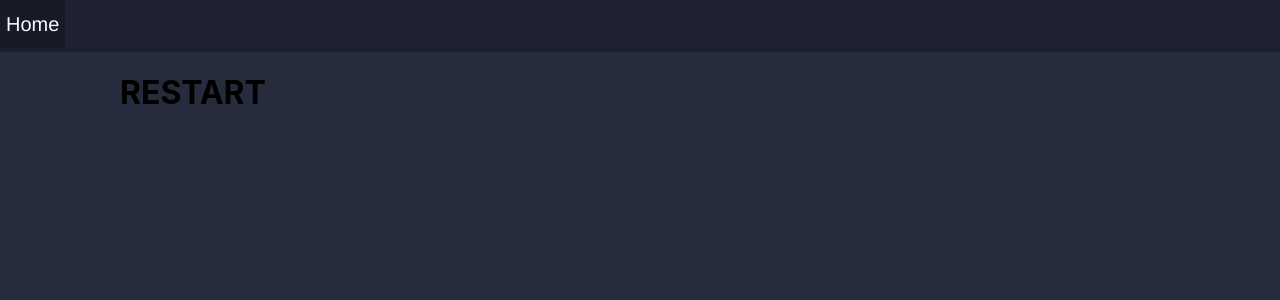
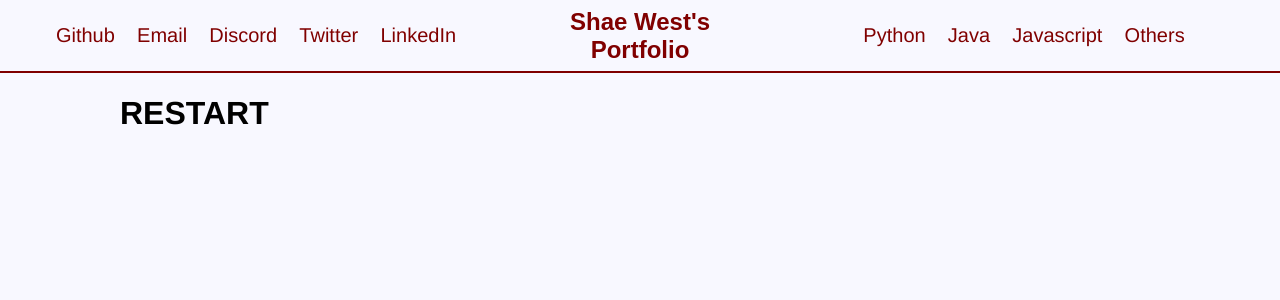
Before and after one commit to westshae/-old-westshae.github.io, a React (Create React App) app: page /#/ in a window 1280 px wide. Before the commit this address led to /#/. Shown: the top 300 px of the page. Built offline with nearby package versions, Linux system fonts and the light colour scheme.

Commit message:
Changed colour scheme, updated nav bar, created new page setups, new favicon

```diff
--- a/public/index.html
+++ b/public/index.html
@@ -9,35 +9,10 @@
       name="description"
       content="Web site created using create-react-app"
     />
-    <link rel="apple-touch-icon" href="%PUBLIC_URL%/assets/images/logos/react.comaltoya.svg" />
-    <!--
-      manifest.json provides metadata used when your web app is installed on a
-      user's mobile device or desktop. See https://developers.google.com/web/fundamentals/web-app-manifest/
-    -->
-    <link rel="manifest" href="%PUBLIC_URL%/manifest.json" />
-    <!--
-      Notice the use of %PUBLIC_URL% in the tags above.
-      It will be replaced with the URL of the `public` folder during the build.
-      Only files inside the `public` folder can be referenced from the HTML.
-
-      Unlike "/favicon.ico" or "favicon.ico", "%PUBLIC_URL%/favicon.ico" will
-      work correctly both with client-side routing and a non-root public URL.
-      Learn how to configure a non-root public URL by running `npm run build`.
-    -->
     <title>westshae.com</title>
   </head>
-  <body style="background-color:#272C3D">
+  <body style="background-color:#f8f8ff">
     <noscript>You need to enable JavaScript to run this app.</noscript>
     <div id="root"></div>
-    <!--
-      This HTML file is a template.
-      If you open it directly in the browser, you will see an empty page.
-
-      You can add webfonts, meta tags, or analytics to this file.
-      The build step will place the bundled scripts into the <body> tag.
-
-      To begin the development, run `npm start` or `yarn start`.
-      To create a production bundle, use `npm run build` or `yarn build`.
-    -->
   </body>
 </html>
--- a/src/App.js
+++ b/src/App.js
@@ -1,22 +1,26 @@
-import React, { Component } from "react";
-
 import {HashRouter, Route, Switch, Redirect } from "react-router-dom";
 
 //Pages
 import Index from "./pages/index";
+import Java  from "./pages/java";
+import Python from "./pages/python";
+import Javascript from "./pages/javascript";
+import Others from "./pages/others";
 
-class App extends Component {
-  render() {
+const App = () =>{
   return (
     <HashRouter>
       <Switch>
         <Route exact path="/" component={Index} />
         <Route exact path="/index" component={Index}/>
+        <Route exact path="/java" component={Java}/>
+        <Route exact path="/python" component={Python}/>
+        <Route exact path="/javascript" component={Javascript}/>
+        <Route exact path="/others" component={Others}/>
         <Redirect to={"/"}/>
       </Switch>
     </HashRouter>
   )
 }
-}
 
 export default App;
--- a/src/components/Container.jsx
+++ b/src/components/Container.jsx
@@ -3,7 +3,7 @@ import styled from "styled-components";
 
 //Overall container for all components on the page, wraps around navbar and content
 const Container = styled.div`
-    background-color:#272C3D;
+    background-color:#f8f8ff;
     display:flex;
     flex-direction:column;
     overflow:visible;
--- a/src/components/Content.jsx
+++ b/src/components/Content.jsx
@@ -6,7 +6,7 @@ const Content = styled.div`
     margin-left:7.5rem;
     margin-right:7.5rem;
     background-clip:margin-box;
-    background-color:#272C3D;
+    background-color:#f8f8ff;
     display:flex;
     flex-direction:column;
     @media only screen
--- a/src/components/Navigation.jsx
+++ b/src/components/Navigation.jsx
@@ -1,39 +1,82 @@
 //Package imports
 import styled, {css} from "styled-components";
 import {useHistory} from "react-router-dom";
-import MediaQuery from "react-responsive";
 import React from "react"
 
 //Style for navigation buttons
 const Button = styled.button`
     background:transparent;
-    color:#f8f8ff;
+    color:#800000;
     border:none;
-    height:3rem;
     font-size:1.25em;
     font-family:Helvetica;
     :hover{
-        background-color: #181b27;
+        text-decoration:underline 2px;
     }
 `
 //Style for navigation bar background
 const StyledNavigation = styled.nav`
-    background-color:#1e2230;
-    border-bottom:0.25rem solid #1b1e2b;
-    display:flex;
-    height:3rem;
+    border-bottom:2px solid #800000;
+    display:grid;
+    grid-template-columns:2fr 1fr 2fr;
+    height:100%;
 `
 
+const Section = styled.div`
+    display:flex;
+    justify-content:center;
+    align-items:center;
+    gap:2%;
+    height:100%;
+`
+
+const Title = styled.button`
+    font-size:1.5rem;
+    background:transparent;
+    color:#800000;
+    border:none;
+    font-weight:bold;
+    padding-top:3%;
+    padding-bottom:3%;
+    :hover{
+        text-decoration:underline 2px;
+    }
+`
+
+//Opens new tab without security issues
+const openInNewTab = (url) =>{
+    window.open(url, "_blank", "noopener");
+}
+
 //Logic for navigation bar
-function Navigation(props){
+const Navigation = () => {
 
     const history = useHistory();
 
     const indexRoute=()=> {history.push(`index`);}
+    const pythonRoute=()=> {history.push(`python`)}
+    const javaRoute=()=>{history.push(`java`)}
+    const javascriptRoute=()=>{history.push(`javascript`)}
+    const othersRoute=()=>{history.push(`others`)}
 
     return (
         <StyledNavigation>
-            <Button onClick={indexRoute}>Home</Button>
+            <Section>
+                <Button onClick={() => openInNewTab("https://github.com/westshae")}>Github</Button>
+                <Button onClick={() => openInNewTab("mailto:shaewest02@gmail.com")}>Email</Button>
+                <Button onClick={() => openInNewTab("https://discord.com/users/223993583617835009")}>Discord</Button>
+                <Button onClick={() => openInNewTab("https://twitter.com/altoyadev")}>Twitter</Button>
+                <Button onClick={() => openInNewTab("https://www.linkedin.com/in/shae-west-83a91b215/")}>LinkedIn</Button>
+            </Section>
+            <Section>
+                <Title onClick={indexRoute}>Shae West's Portfolio</Title>
+            </Section>
+            <Section>
+                <Button onClick={pythonRoute}>Python</Button>
+                <Button onClick={javaRoute}>Java</Button>
+                <Button onClick={javascriptRoute}>Javascript</Button>
+                <Button onClick={othersRoute}>Others</Button>
+            </Section>
         </StyledNavigation>
     )
 
--- a/src/index.css
+++ b/src/index.css
@@ -1,9 +1,9 @@
 body {
   background-color: 272C3D;
   margin: 0;
-  font-family: -apple-system, BlinkMacSystemFont, 'Segoe UI', 'Roboto', 'Oxygen',
-    'Ubuntu', 'Cantarell', 'Fira Sans', 'Droid Sans', 'Helvetica Neue',
-    sans-serif;
+  font-family:Helvetica;
+
+
   -webkit-font-smoothing: antialiased;
   -moz-osx-font-smoothing: grayscale;
 }
--- a/src/pages/index.jsx
+++ b/src/pages/index.jsx
@@ -1,6 +1,5 @@
 //Package imports
 import React from "react";
-import styled from "styled-components";
 
 //Component imports
 import Container from "../components/Container"
--- /dev/null
+++ b/src/pages/java.jsx
@@ -0,0 +1,7 @@
+const Java = () =>{
+    return(
+        <h1>Test</h1>
+    )
+}
+
+export default Java;
--- /dev/null
+++ b/src/pages/javascript.jsx
@@ -0,0 +1,7 @@
+const Javascript = () =>{
+    return(
+        <h1>Test</h1>
+    )
+}
+
+export default Javascript;
--- /dev/null
+++ b/src/pages/others.jsx
@@ -0,0 +1,7 @@
+const Others = () =>{
+    return(
+        <h1>Test</h1>
+    )
+}
+
+export default Others;
--- /dev/null
+++ b/src/pages/python.jsx
@@ -0,0 +1,7 @@
+const Python = () =>{
+    return(
+        <h1>Test</h1>
+    )
+}
+
+export default Python;
```
Also changed, not shown: public/manifest.json (deleted), src/assets/hexagon-svgrepo-com.svg (added), 1 other file (tests, documents, lock files or other folders). Lines whose indentation alone changed are shown as unchanged.
